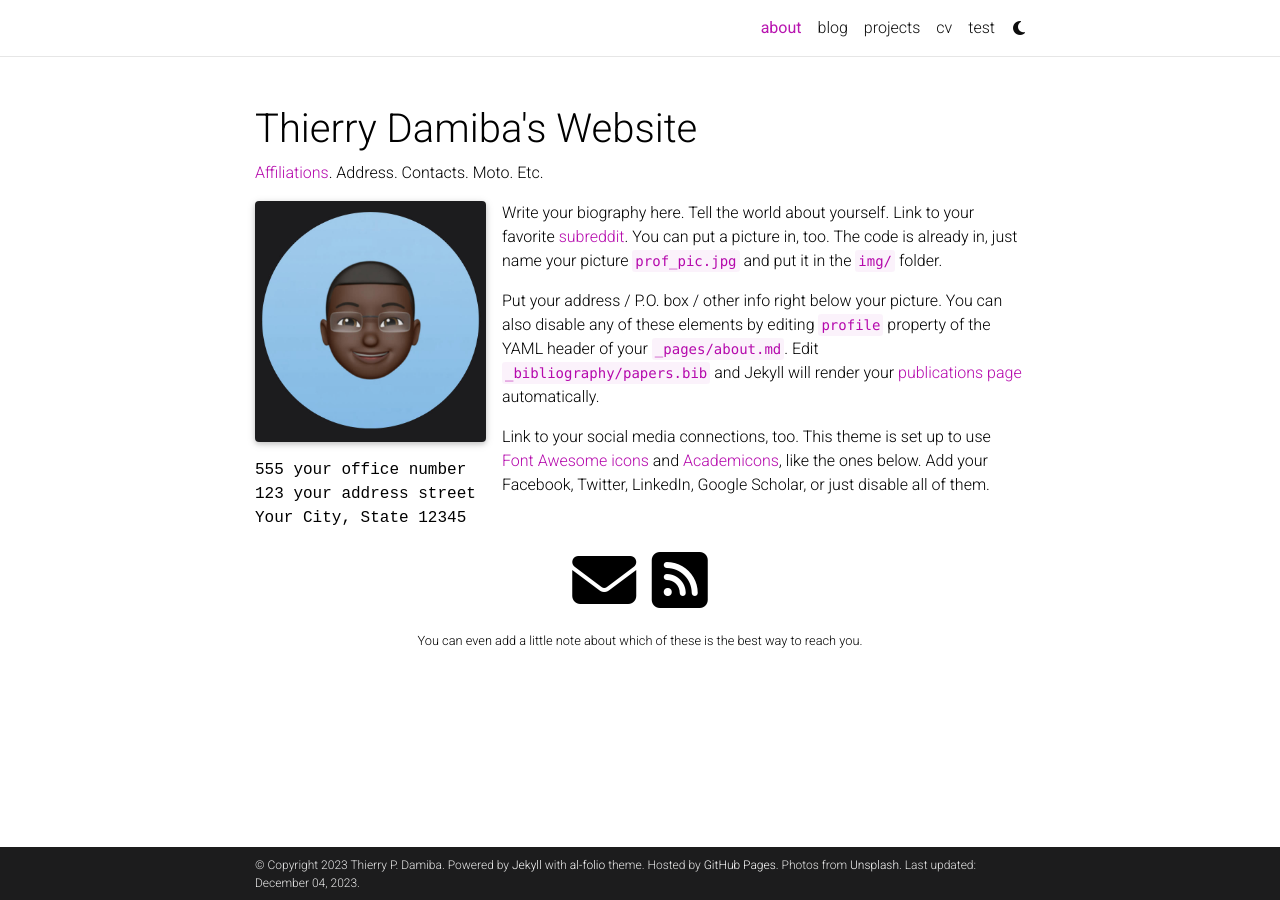
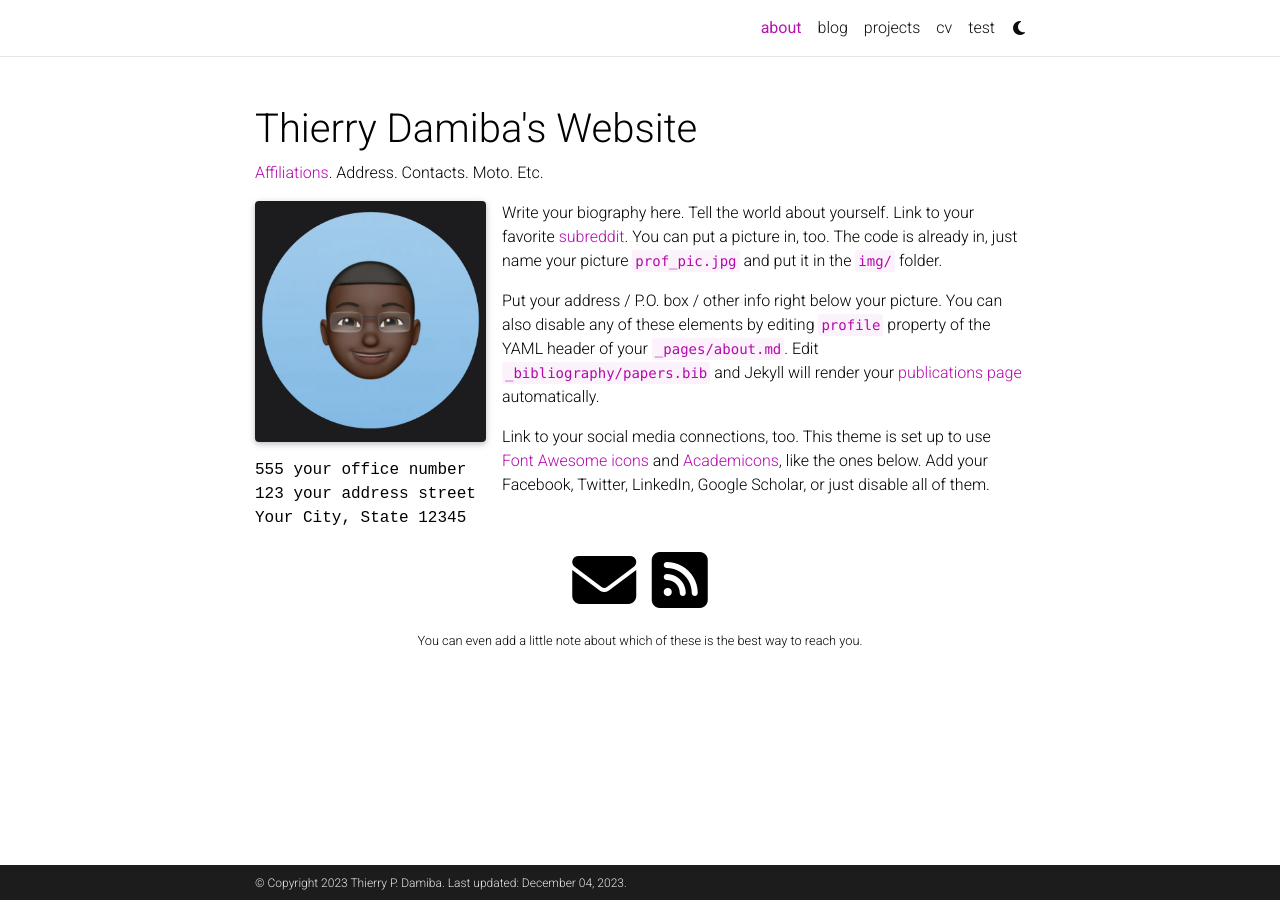
Before and after one commit to thierrydamiba/thierrydamiba.github.io, a Jekyll site: the page built from _pages/about.md, in a window 1280 px wide. Built offline with Jekyll 4.4.1, drawn with Linux system fonts in a browser that asks for light colours; comment, search, counter and statistics services are not loaded; a style sheet for code colours, icons or effects is not loaded.

Commit message:
Update _config.yml

```diff
--- a/_config.yml
+++ b/_config.yml
@@ -10,13 +10,10 @@
 description: > # the ">" symbol means to ignore newlines until "footer_text:"
   A simple, whitespace theme for academics. Based on [*folio](https://github.com/bogoli/-folio) design.
 footer_text: >
-  Powered by <a href="https://jekyllrb.com/" target="_blank">Jekyll</a> with <a href="https://github.com/alshedivat/al-folio">al-folio</a> theme.
-  Hosted by <a href="https://pages.github.com/" target="_blank">GitHub Pages</a>.
-  Photos from <a href="https://unsplash.com" target="_blank">Unsplash</a>.
 keywords: jekyll, jekyll-theme, academic-website, portfolio-website  # add your own keywords or leave empty
 
 lang: en # the language of your site (for example: en, fr, cn, ru, etc.)
-icon: ⚛️  # the emoji used as the favicon (alternatively, provide image name in /assets/img/)
+icon: iphone_avatar.jpg  # the emoji used as the favicon (alternatively, provide image name in /assets/img/)
 
 url: https://thierrydamiba.github.io # the base hostname & protocol for your site
 baseurl: # the subpath of your site, e.g. /blog/
```
